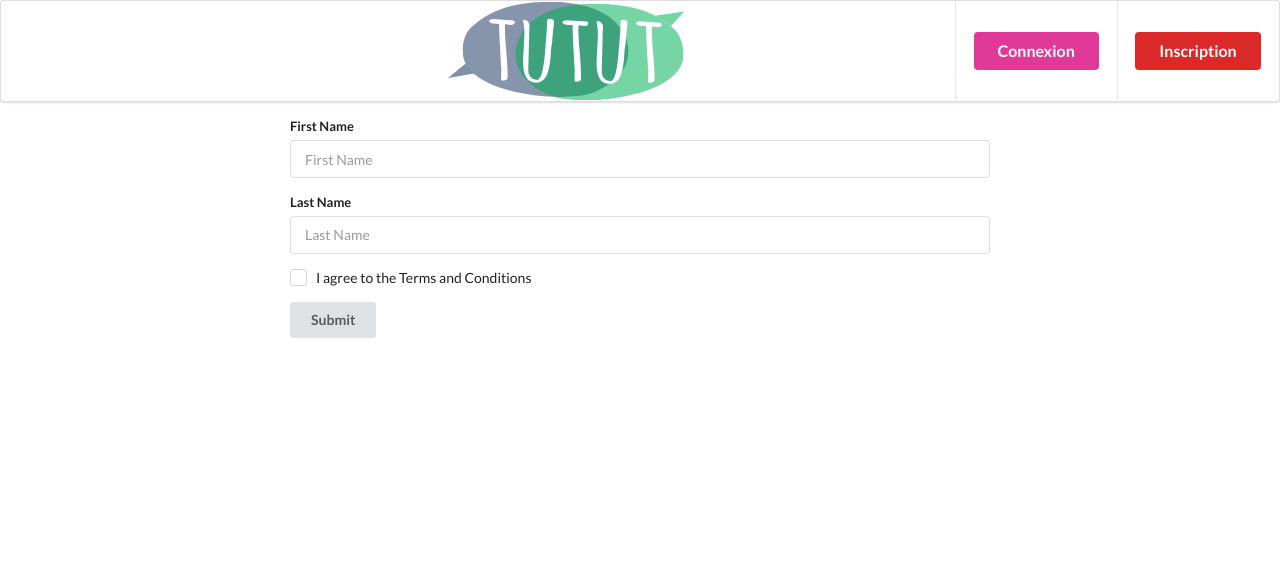
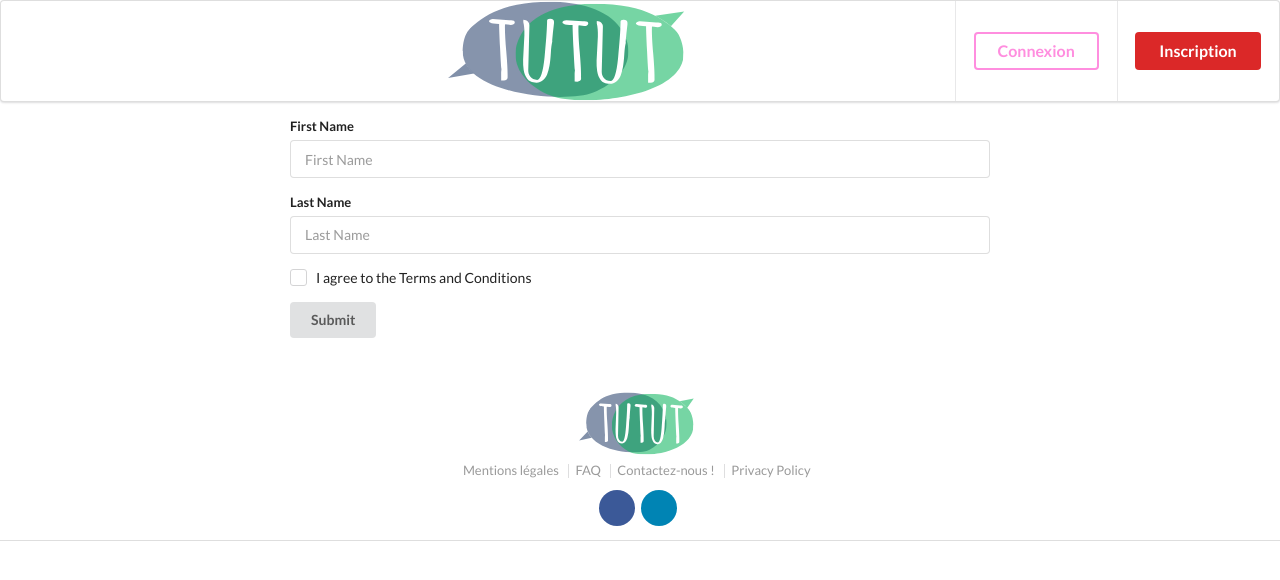
Before and after one commit to nemo75/hackaton-tutut, a website: page public/livre.html in a window 1280 px wide. Drawn offline with nearby package versions, Linux system fonts and the light colour scheme; no server answers; a web font is replaced by a local one.

Commit message:
fioritures

```diff
--- a/public/assets/css/style.css
+++ b/public/assets/css/style.css
@@ -16,7 +16,7 @@ body {
 
 .bandeau_slogan {
 	background-size: cover;
-	background-image: url(../../capitole.jpg);
+	background-image: url(../../bandeau.svg);
 	height: 560px;
 	margin-top: -15px;
 	border-bottom: 2px solid grey;
@@ -29,7 +29,7 @@ body {
 }
 
 .bandeau_cta {
-	background-color: #26A69A;
+	background-color: rgba(31, 57, 102, 210);
 	height: 35%;
 }
 
@@ -38,8 +38,7 @@ body {
 }
 
 .bandeau_description {
-	background-color: #66BB6A;
-	opacity: 0,5;
+	background-color: rgba(0, 178, 86, 210);
 }
 
 .titre_description {
@@ -60,6 +59,10 @@ body {
 	margin-bottom: 10px;
 }
 
+.fouteur.fouteur.fouteur.fouteur.fouteur {
+	bottom: 0;
+}
+
 /* Page driver */
 
 .formulaire {
--- a/public/livre.html
+++ b/public/livre.html
@@ -14,7 +14,7 @@
 		</div>
 		<div class="right menu">
 			<div class="item">
-				<a href="driver.html" class="ui pink tiny button">Connexion</a>
+				<a href="driver.html" class="ui inverted pink tiny button">Connexion</a>
 			</div>
 			<div class="item">
 				<a href="#" class="ui red tiny button">Inscription</a>
@@ -46,6 +46,28 @@
 			<h3 style=color:red>{{message.first_named}}</h3>
 		</div>
 	</div>
+
+	<!--footer-->
+	<div class="ui vertical footer segment fouteur">
+		<div class="ui center aligned container bandeau_footer">
+			<img src="logo.svg" class="ui centered small image logo_footer">
+			<div class="row liste_footer">
+				<div class="ui horizontal small divided link list">
+					<a class="item" href="#">Mentions légales</a>
+					<a class="item" href="#">FAQ</a>
+					<a class="item" href="#">Contactez-nous !</a>
+					<a class="item" href="#">Privacy Policy</a>
+				</div>
+			</div>
+			<div class="row">
+				<div class="ui horizontal small divided link list">
+					<a class="ui circular facebook icon button" href="#"><i class="facebook icon"></i></a>
+					<a class="ui circular twitter icon button" href="#"><i class="twitter icon"></i></a>
+				</div>
+			</div>
+		</div>
+	</div>
+
 	<script src="jquery.min.js"></script>
 	<script src="/socket.io/socket.io.js"></script>
 	<script>
@@ -70,7 +92,7 @@
 					message : message
 				}
 			})
-				$('#messages').append('<div class="message">' +  Mustache.render(msgtpl, rr) +'</div>');
+			$('#messages').append('<div class="message">' +  Mustache.render(msgtpl, rr) +'</div>');
 
 
 
```
Also changed, not shown: public/driver.html (+21 -0 lines), public/index.html (+11 -11 lines).
